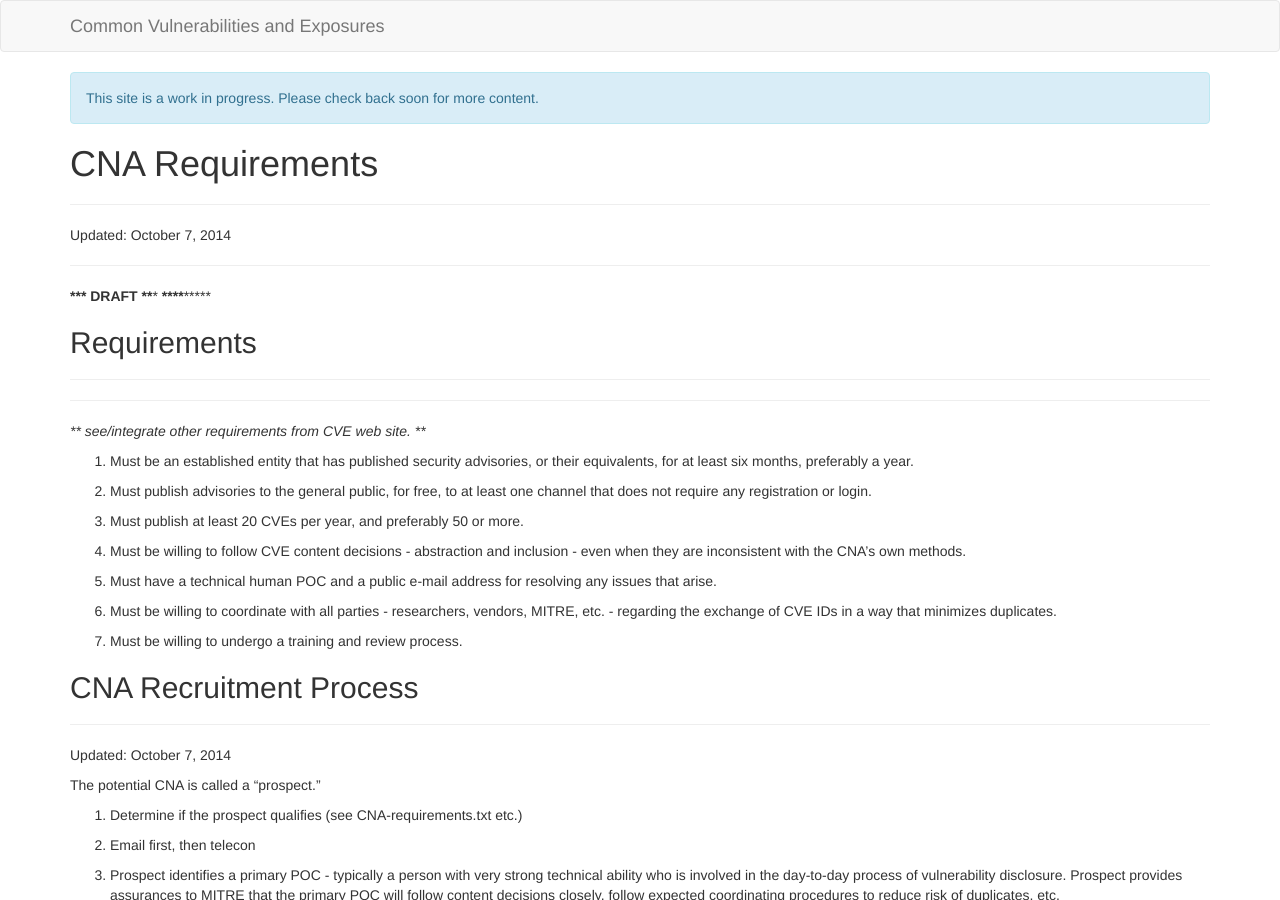
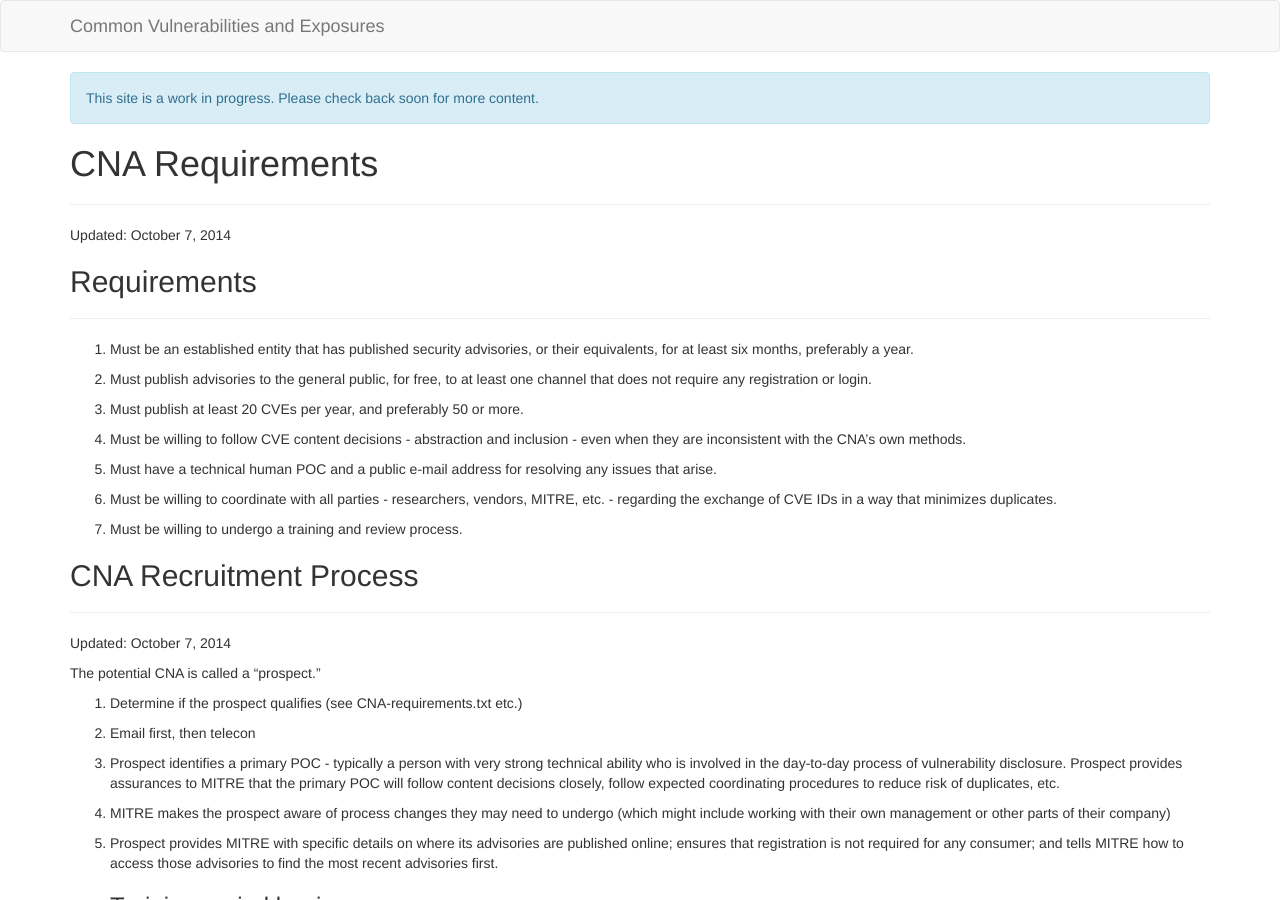
Before and after one commit to CVEProject/cveproject.github.io, a Jekyll site: the page built from CNAdocs.md, in a window 1280 px wide and 900 px high. Built offline with Jekyll 4.4.1, drawn with Linux system fonts in a browser that asks for light colours; nearby versions of some CDN libraries.

Commit message:
Deleted comments, fixed numbering issue

```diff
--- a/CNAdocs.md
+++ b/CNAdocs.md
@@ -5,17 +5,8 @@ layout: page
 ----------------
 Updated: October 7, 2014
 
-*****************
-***** DRAFT *****
-*****************
-
-
 ## Requirements
 ------------
-
-***
-*** see/integrate other requirements from CVE web site.
-***
 
 1. Must be an established entity that has published security
    advisories, or their equivalents, for at least six months,
@@ -65,7 +56,7 @@ The potential CNA is called a "prospect."
    required for any consumer; and tells MITRE how to access those
    advisories to find the most recent advisories first.
 
-### Training period begins
+   ### Training period begins
 
 6. MITRE provides documents on abstraction/inclusion and fields any
    questions.
```
